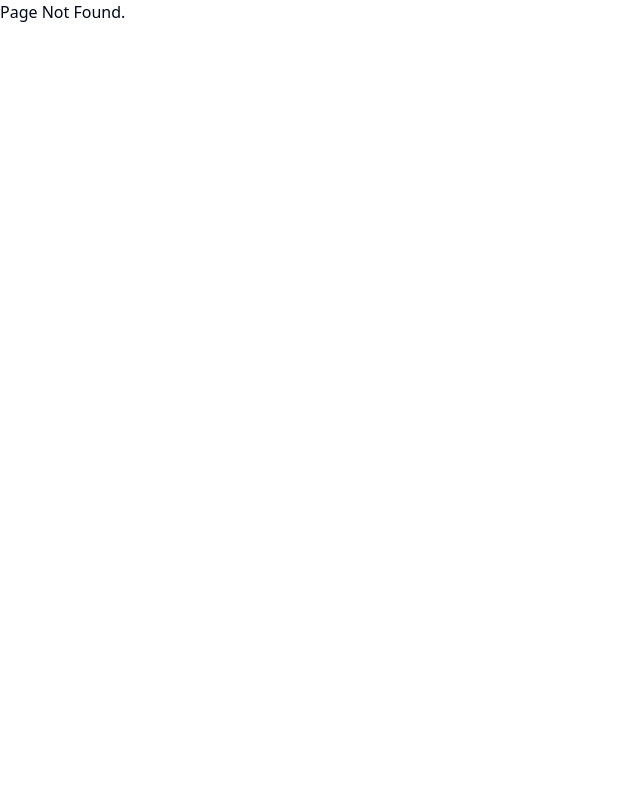
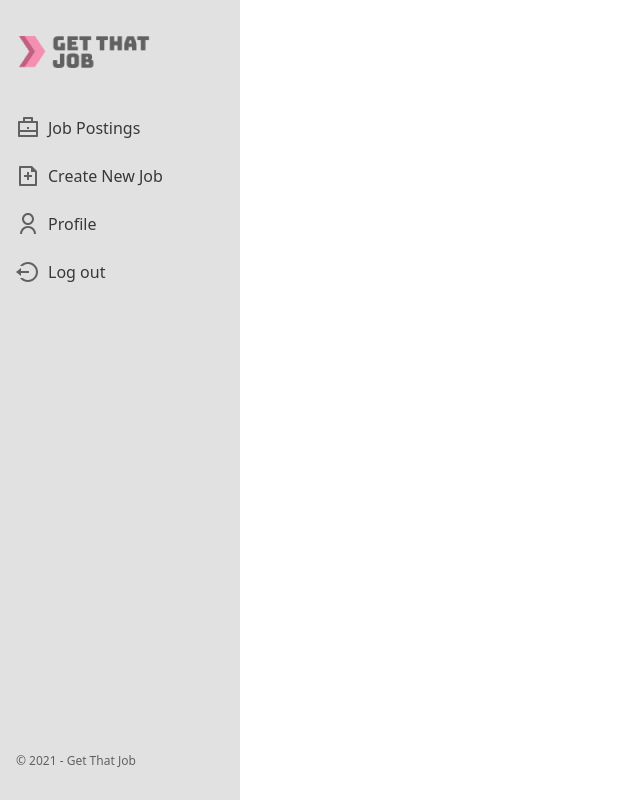
Before and after one commit to kkantaaa/get-that-job-2J3K, a React (Vite) app in the folder client/: page /recruiter/jobpostings in a window 1280 px wide. Before the commit this address had no page. Shown: the whole page, without its empty margins (0-640 px from the left). Built offline with nearby package versions, Linux system fonts and the light colour scheme.

Commit message:
feat:Added Log Out function on user and recruiter

```diff
--- a/client/src/App.jsx
+++ b/client/src/App.jsx
@@ -12,8 +12,12 @@ import FindThatJobPage from "./pages/FindThatJobPage.jsx";
 import JobPostings from "./pages/JobPostingsPage.jsx";
 import "./App.css";
 
+
+
+
 function App() {
   const NoMatch = () => <h1>Page Not Found.</h1>;
+
   return (
     <>
       <BrowserRouter>
@@ -34,7 +38,7 @@ function App() {
               element={<RecruitRegisterPage2 />}
             />
             <Route path="/user/findthatjob" element={<FindThatJobPage />} />
-            <Route path="/user/jobpostings" element={<JobPostings />} />
+            <Route path="/recruiter/jobpostings" element={<JobPostings />} />
             <Route path="*" element={<NoMatch />} />
           </Routes>
         </AuthProvider>
--- a/client/src/components/ProfessionalSidebar.jsx
+++ b/client/src/components/ProfessionalSidebar.jsx
@@ -1,6 +1,9 @@
 import Logo from "../images/landing-page/navlogo1.png";
+import { useAuth } from "@/contexts/authentication";
 
 export default function ProfessionalSidebar() {
+  const { logout } = useAuth();
+
   return (
     <div className="w-[240px] h-screen bg-BackgroundDark flex flex-col relative">
       <div className="w-[168px] h-fit px-[16px] py-[32px]">
@@ -104,7 +107,9 @@ export default function ProfessionalSidebar() {
           <span className=" h-fit">Profile</span>
         </button>
 
-        <button className="flex h-[48px] w-full py-[12px] px-[16px] active:bg-Background focus:bg-Background">
+        <button className="flex h-[48px] w-full py-[12px] px-[16px] active:bg-Background focus:bg-Background"
+          onClick={() => { logout(); }}
+        >
           <div className=" h-fit mr-[8px]">
             <svg
               width="24"
--- a/client/src/components/RecrutterSidebar.jsx
+++ b/client/src/components/RecrutterSidebar.jsx
@@ -1,6 +1,8 @@
 import Logo from "../images/landing-page/navlogo1.png";
+import { useAuth } from "@/contexts/authentication";
 
 export default function RecruiterSidebar() {
+  const { logout } = useAuth();
   return (
     <div className="w-[240px] h-screen bg-BackgroundDark flex flex-col relative">
       <div className="w-[168px] h-fit px-[16px] py-[32px]">
@@ -85,7 +87,12 @@ export default function RecruiterSidebar() {
           <span className=" h-fit">Profile</span>
         </button>
 
-        <button className="flex h-[48px] w-full py-[12px] px-[16px] active:bg-Background focus:bg-Background">
+        <button
+          className="flex h-[48px] w-full py-[12px] px-[16px] active:bg-Background focus:bg-Background"
+          onClick={() => {
+            logout();
+          }}
+        >
           <div className=" h-fit mr-[8px]">
             <svg
               width="24"
--- a/client/src/contexts/authentication.jsx
+++ b/client/src/contexts/authentication.jsx
@@ -27,7 +27,7 @@ export const AuthProvider = ({ children }) => {
       setUserData({ userDataFromToken });
       console.log("this is userData");
       console.log(userData);
-      navigate("/");
+      navigate("/user/findthatjob");
     } catch (error) {
       console.error("Error: unable to login the account", error);
     }
@@ -49,7 +49,7 @@ export const AuthProvider = ({ children }) => {
       setUserData({ userDataFromToken });
       console.log("this is userData");
       console.log(userData);
-      navigate("/");
+      navigate("/recruiter/jobpostings");
     } catch (error) {
       console.error("Error: unable to login the account", error);
     }
```
